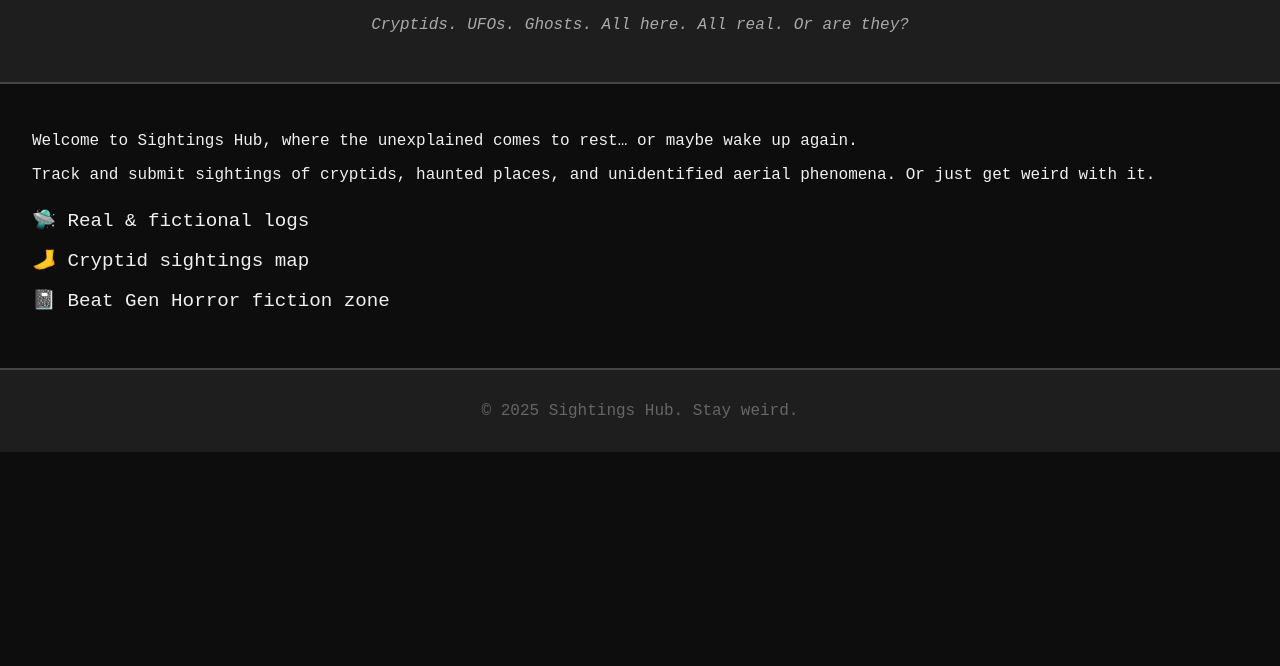
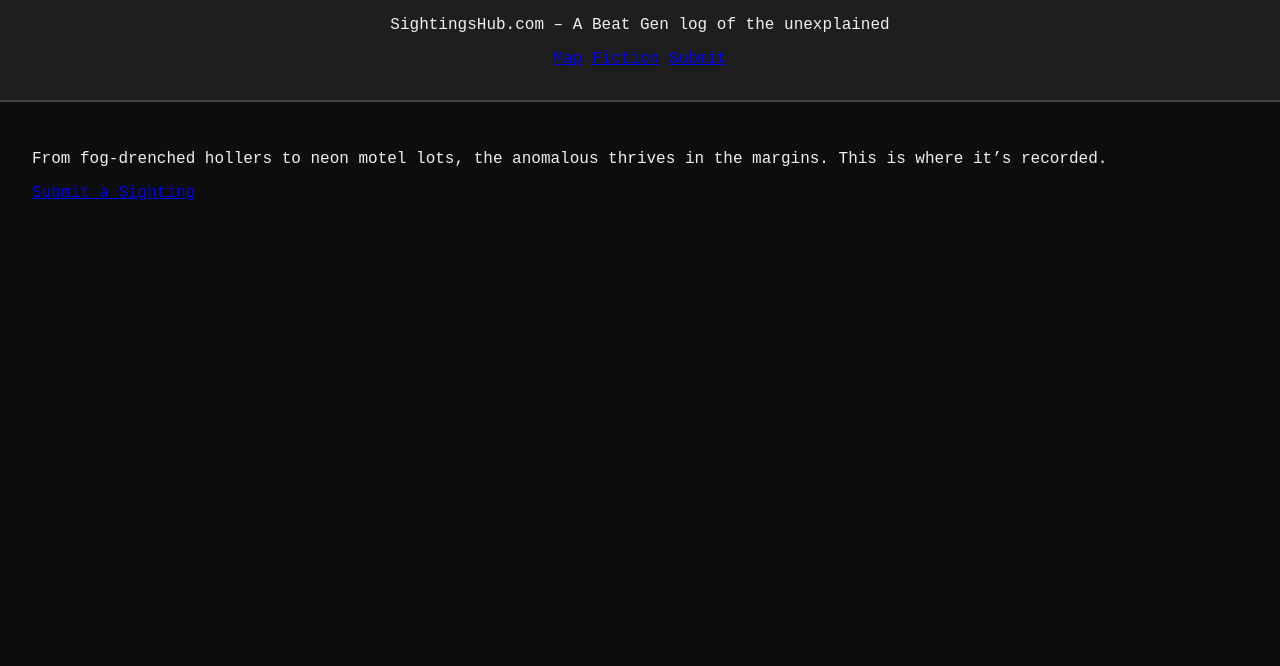
Before and after one commit to BenGrim666/SIGHTINGSHUB.COM, a plain HTML site: page index.html in a window 1280 px wide. Shown: the part 134-800 px from the top of the page. Drawn offline with Linux system fonts and the light colour scheme.

Commit message:
Update index.html

```diff
--- a/index.html
+++ b/index.html
@@ -2,33 +2,27 @@
 <html lang="en">
 <head>
   <meta charset="UTF-8" />
-  <meta name="viewport" content="width=device-width, initial-scale=1.0"/>
+  <meta name="viewport" content="width=device-width, initial-scale=1.0" />
   <title>Sightings Hub</title>
   <link rel="stylesheet" href="style.css" />
 </head>
 <body>
+  <div class="overlay"></div>
   <header>
-    <h1>Sightings Hub</h1>
-    <p class="tagline">Cryptids. UFOs. Ghosts. All here. All real. Or are they?</p>
+    <h1>“Naked eyes never see the whole truth.”</h1>
+    <p class="subtitle">SightingsHub.com – A Beat Gen log of the unexplained</p>
+    <nav>
+      <a href="#">Map</a>
+      <a href="#">Fiction</a>
+      <a href="#">Submit</a>
+    </nav>
   </header>
 
   <main>
     <section class="intro">
-      <p>Welcome to Sightings Hub, where the unexplained comes to rest… or maybe wake up again.</p>
-      <p>Track and submit sightings of cryptids, haunted places, and unidentified aerial phenomena. Or just get weird with it.</p>
-    </section>
-
-    <section class="features">
-      <ul>
-        <li>🛸 Real & fictional logs</li>
-        <li>🦶 Cryptid sightings map</li>
-        <li>📓 Beat Gen Horror fiction zone</li>
-      </ul>
+      <p>From fog-drenched hollers to neon motel lots, the anomalous thrives in the margins. This is where it’s recorded.</p>
+      <a class="cta-button" href="submit.html">Submit a Sighting</a>
     </section>
   </main>
-
-  <footer>
-    <p>&copy; 2025 Sightings Hub. Stay weird.</p>
-  </footer>
 </body>
 </html>
```
